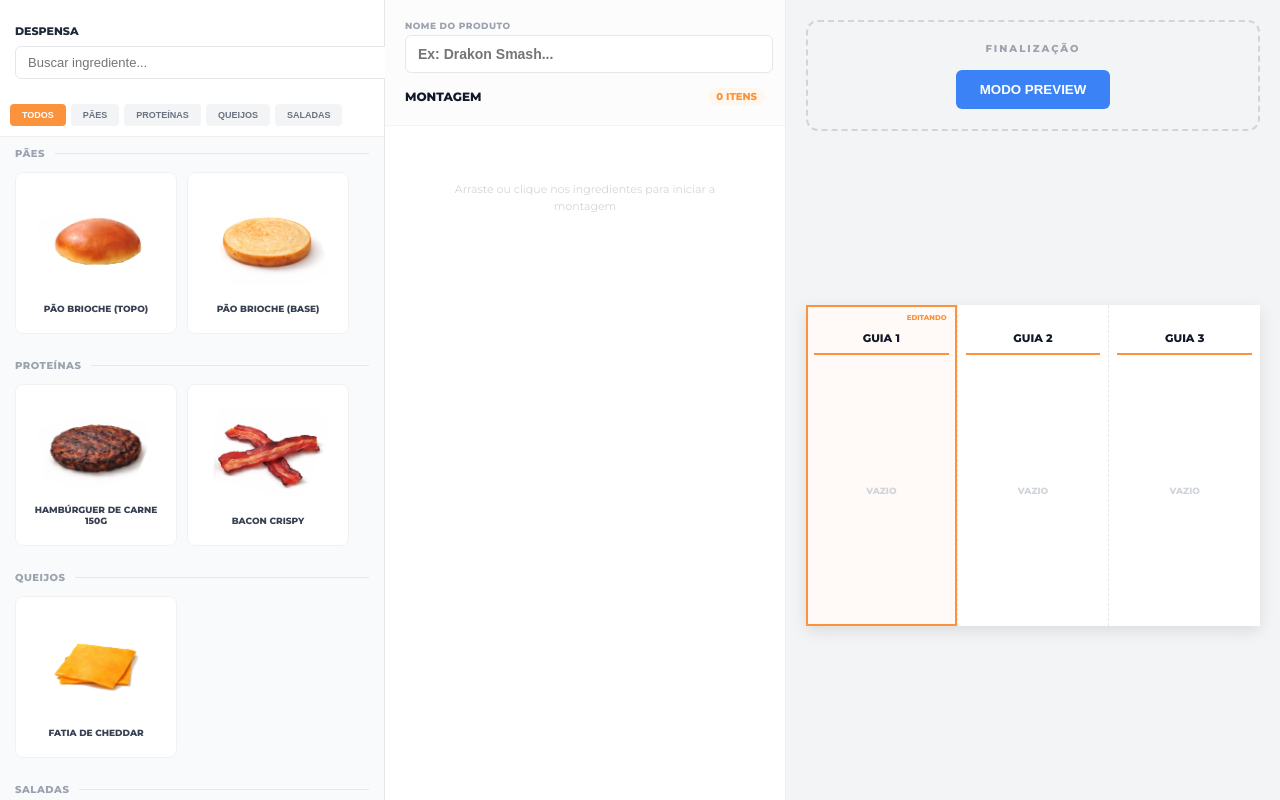
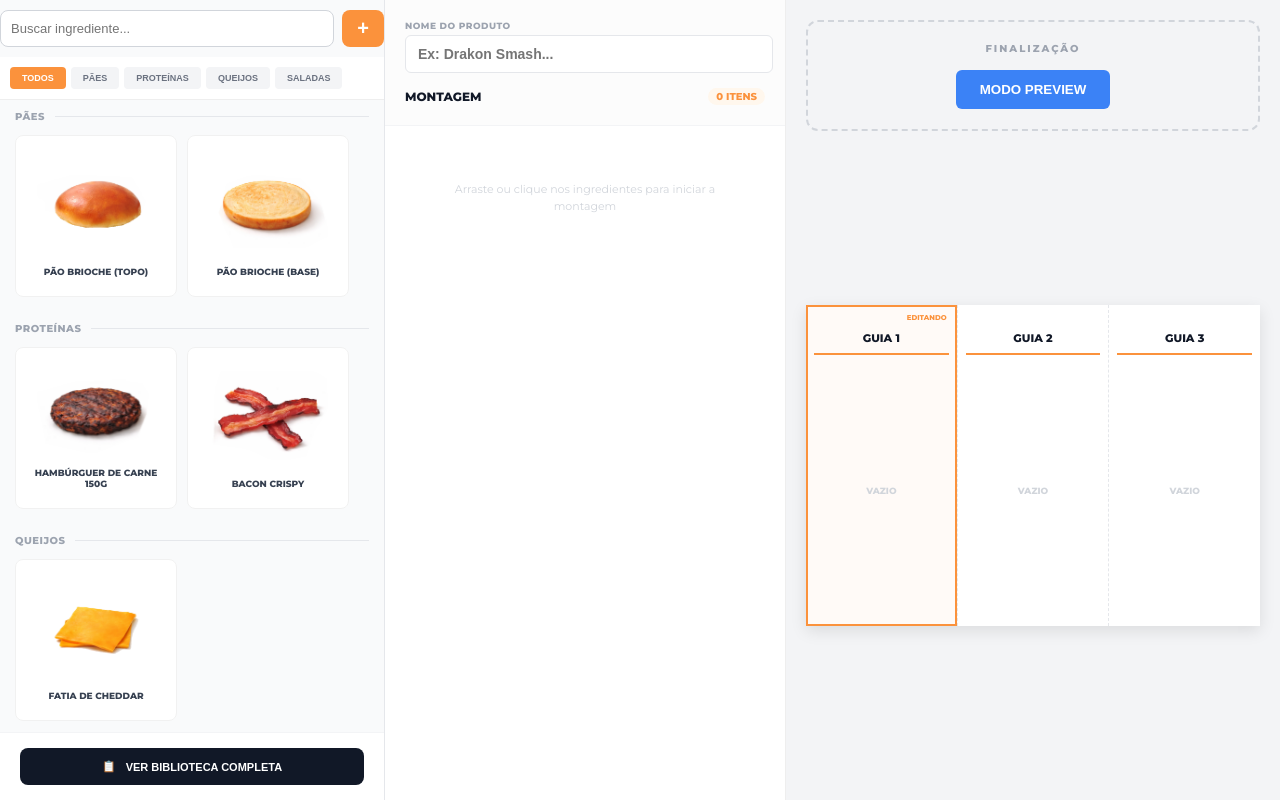
Before and after one commit to VinnyciosM/burger-blue-print, a Vue app in the folder frontend/: page / in a window 1280 px wide. Built offline with nearby package versions, Linux system fonts and the light colour scheme.

Commit message:
new item button in ingredientsidebar

```diff
--- a/frontend/src/components/IngredientSidebar.vue
+++ b/frontend/src/components/IngredientSidebar.vue
@@ -1,6 +1,7 @@
 <script setup>
 import { ref, computed } from 'vue'
 import ingredientsData from '../ingredients.json'
+import NewIngredientCard from './NewIngredientCard.vue'
 
 const emit = defineEmits(['select-ingredient'])
 
@@ -46,14 +47,16 @@ const selectIngredient = (ingredient) => {
 
 <template>
   <aside class="sidebar">
-    <div class="sidebar-header">
-      <h2 class="title">DESPENSA</h2>
+    <div class="search-row">
         <input
+          type="text"
           v-model="searchQuery"
-        type="text"
           placeholder="Buscar ingrediente..."
           class="search-input"
         />
+        <button class="btn-add-quick" @click="isNewModalOpen = true" title="Novo Ingrediente">
+          +
+        </button>
       </div>
 
     <nav class="category-tabs">
@@ -94,7 +97,14 @@ const selectIngredient = (ingredient) => {
         </div>
       </section>
     </div>
+    <div class="sidebar-footer">
+      <button class="btn-catalog" @click="isCatalogModalOpen = true">
+        <span class="icon">📋</span>
+        VER BIBLIOTECA COMPLETA
+      </button>
+    </div>
   </aside>
+ <!--  <NewIngredientCard/> -->
 </template>
 
 <style scoped>
@@ -223,4 +233,60 @@ const selectIngredient = (ingredient) => {
 /* Scrollbar fina */
 .scroll-container::-webkit-scrollbar { width: 4px; }
 .scroll-container::-webkit-scrollbar-thumb { background: #e5e7eb; border-radius: 10px; }
+
+/* Container pai (a Sidebar) */
+.sidebar {
+  display: flex;
+  flex-direction: column;
+  height: 100vh;
+}
+
+/* Linha da Busca */
+.search-row {
+  display: flex;
+  gap: 8px;
+  padding: 10px 0;
+}
+
+.search-input {
+  flex: 1;
+  padding: 10px;
+  border: 1px solid #d1d5db;
+  border-radius: 8px;
+}
+
+.btn-add-quick {
+  width: 42px;
+  background: #fb923c; /* Laranja Drakon */
+  color: white;
+  border: none;
+  border-radius: 8px;
+  font-weight: bold;
+  font-size: 20px;
+  cursor: pointer;
+}
+
+/* Rodapé Fixo */
+.sidebar-footer {
+  padding: 15px 20px;
+  background: #fff;
+  border-top: 1px solid #f3f4f6;
+  margin-top: auto; /* Joga o rodapé para o final do flex */
+}
+
+.btn-catalog {
+  width: 100%;
+  padding: 12px;
+  background: #111827; /* Dark Drakon */
+  color: #fff;
+  border: none;
+  border-radius: 8px;
+  font-size: 11px;
+  font-weight: 900;
+  cursor: pointer;
+  display: flex;
+  align-items: center;
+  justify-content: center;
+  gap: 10px;
+}
 </style>
--- /dev/null
+++ b/frontend/src/components/NewIngredientCard.vue
@@ -0,0 +1,119 @@
+<script setup>
+import { ref, computed } from 'vue'
+// Importação direta do seu banco de dados local
+import ingredientsData from '../ingredients.json'
+
+const emit = defineEmits(['close', 'save'])
+
+const name = ref('')
+const category = ref('')
+const imagePreview = ref(null)
+const fileInput = ref(null)
+
+/**
+ * LÓGICA DE CATEGORIAS DINÂMICAS
+ * Mapeia o JSON e extrai apenas os nomes de categorias únicas
+ */
+const dynamicCategories = computed(() => {
+  const allCats = ingredientsData.map(item => item.category)
+  return [...new Set(allCats)].sort() // O Set remove duplicados automaticamente
+})
+
+const triggerFileInput = () => fileInput.value.click()
+
+const handleFileChange = (event) => {
+  const file = event.target.files[0]
+  if (file && file.type.startsWith('image/')) {
+    imagePreview.value = URL.createObjectURL(file)
+  }
+}
+
+const handleSave = () => {
+  if (!name.value || !category.value || !imagePreview.value) {
+    alert('Preencha todos os campos.')
+    return
+  }
+  emit('save', {
+    id: `ing-${Date.now()}`,
+    name: name.value,
+    category: category.value,
+    image: imagePreview.value
+  })
+}
+</script>
+
+<template>
+  <div class="overlay" @click.self="$emit('close')">
+    <div class="ingredient-card">
+
+      <div class="card-header">
+        <h2 class="title">NOVO INGREDIENTE</h2>
+        <button class="btn-close" @click="$emit('close')">&times;</button>
+      </div>
+
+      <div class="content-grid">
+        <div class="left-col">
+          <div class="visualizer">
+            <img v-if="imagePreview" :src="imagePreview" class="preview-img" />
+            <div v-else class="placeholder">SEM IMAGEM</div>
+          </div>
+        </div>
+
+        <div class="right-col">
+          <div class="control-block">
+            <input type="file" ref="fileInput" class="hidden" accept="image/*" @change="handleFileChange" />
+            <button class="btn-import" @click="triggerFileInput">IMPORTAR IMAGEM LOCAL</button>
+          </div>
+
+          <div class="control-block">
+            <label>NOME DO INGREDIENTE</label>
+            <input type="text" v-model="name" placeholder="Ex: Bacon Crispy" class="input-text" />
+          </div>
+
+          <div class="control-block">
+            <label>CATEGORIA</label>
+            <select v-model="category" class="input-select">
+              <option value="" disabled>Selecione a categoria</option>
+              <option v-for="cat in dynamicCategories" :key="cat" :value="cat">
+                {{ cat.toUpperCase() }}
+              </option>
+            </select>
+          </div>
+        </div>
+      </div>
+
+      <div class="card-actions">
+        <button class="btn-ghost" @click="$emit('close')">CANCELAR</button>
+        <button class="btn-save" @click="handleSave">SALVAR NA BIBLIOTECA</button>
+      </div>
+    </div>
+  </div>
+</template>
+
+<style scoped>
+/* Estilos mantidos conforme o layout de duas colunas solicitado */
+.overlay { position: fixed; inset: 0; background: rgba(17, 24, 39, 0.9); display: flex; justify-content: center; align-items: center; z-index: 10000; padding: 20px; }
+.ingredient-card { background: #fff; width: 100%; max-width: 650px; border-radius: 16px; padding: 30px; display: flex; flex-direction: column; gap: 24px; }
+.card-header { display: flex; justify-content: space-between; border-bottom: 2px dashed #f3f4f6; padding-bottom: 15px; }
+.title { font-size: 13px; font-weight: 900; letter-spacing: 1px; margin: 0; }
+.btn-close { background: none; border: none; font-size: 24px; color: #9ca3af; cursor: pointer; }
+
+.content-grid { display: flex; gap: 30px; }
+.left-col, .right-col { flex: 1; }
+
+.visualizer { aspect-ratio: 1; background: #f9fafb; border: 2px dashed #d1d5db; border-radius: 8px; display: flex; justify-content: center; align-items: center; overflow: hidden; }
+.preview-img { max-width: 90%; max-height: 90%; object-fit: contain; mix-blend-mode: multiply; }
+.placeholder { font-size: 10px; font-weight: 800; color: #9ca3af; }
+
+.control-block { display: flex; flex-direction: column; gap: 6px; margin-bottom: 18px; }
+label { font-size: 9px; font-weight: 900; color: #6b7280; letter-spacing: 1px; }
+.hidden { display: none; }
+
+.btn-import { padding: 12px; background: #111827; color: #fff; border: none; border-radius: 6px; font-size: 10px; font-weight: 900; cursor: pointer; }
+.input-text, .input-select { padding: 14px; border: 1px solid #d1d5db; border-radius: 6px; font-size: 12px; font-weight: 600; outline: none; text-transform: uppercase; }
+
+.card-actions { display: flex; justify-content: flex-end; gap: 12px; border-top: 2px dashed #f3f4f6; padding-top: 20px; }
+.card-actions button { padding: 14px 24px; font-weight: 900; font-size: 11px; border-radius: 8px; cursor: pointer; border: none; }
+.btn-ghost { background: #f3f4f6; color: #4b5563; }
+.btn-save { background: #111827; color: #fff; }
+</style>
```
Also changed, not shown: 1 other file (tests, documents, lock files or other folders). Lines whose indentation alone changed are shown as unchanged.
